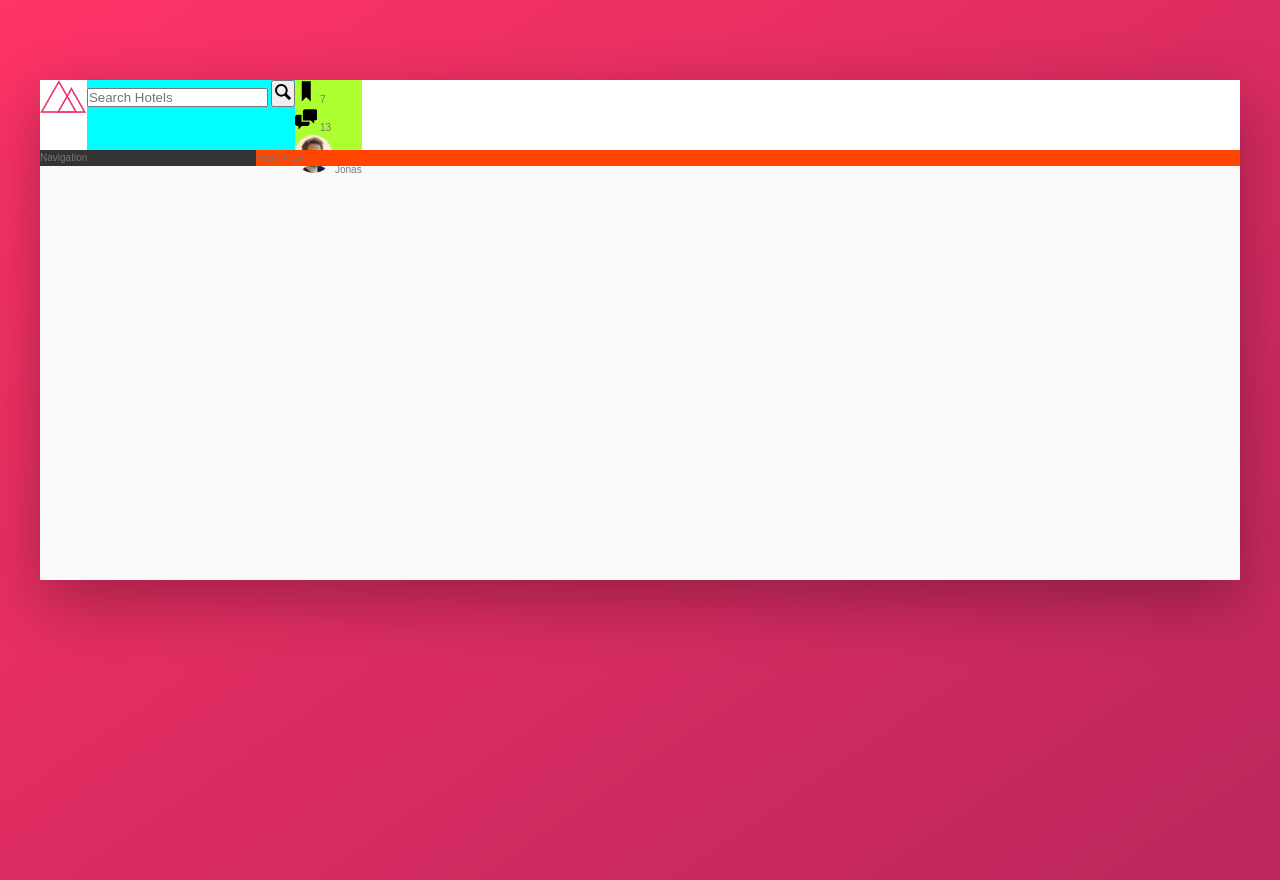
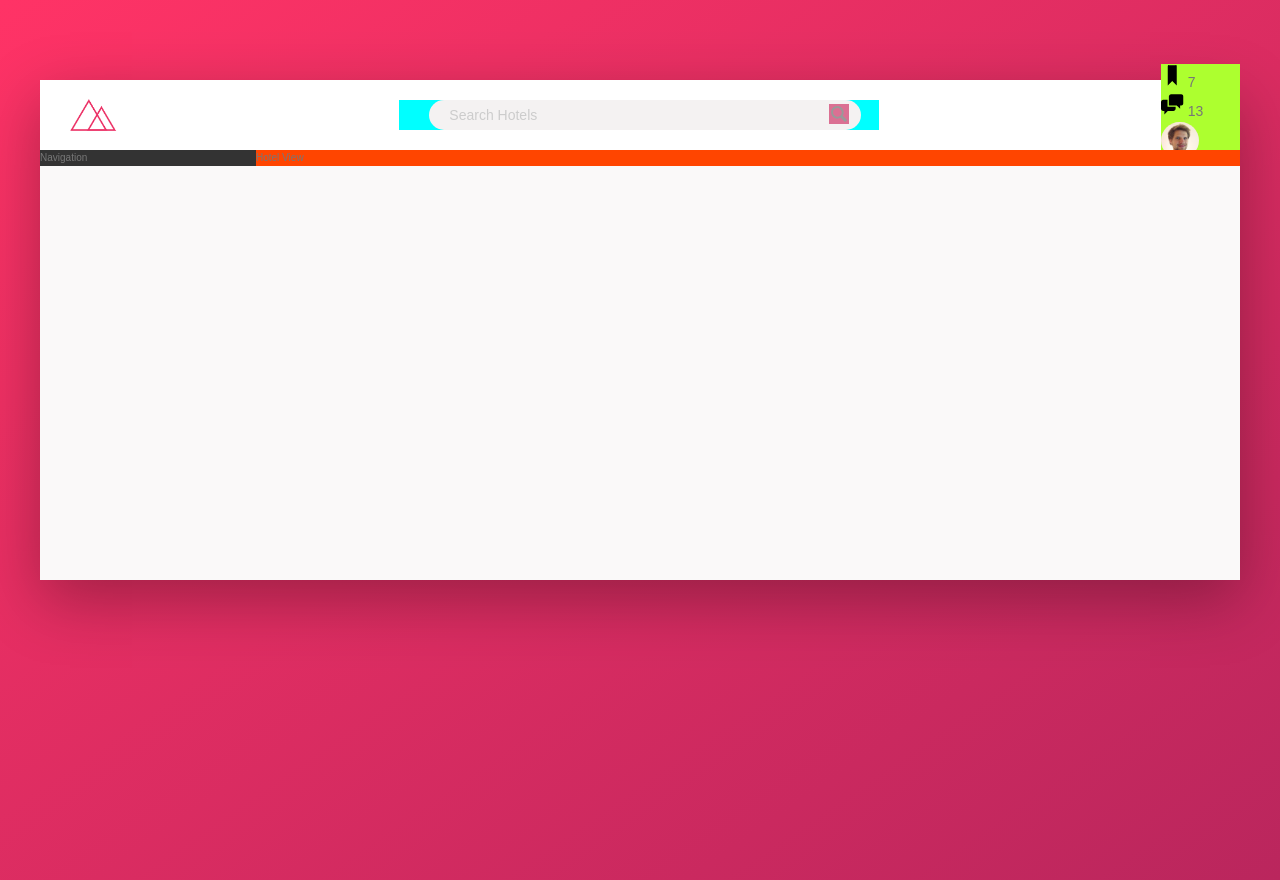
Before and after one commit to KSamra/css-practice-2, a website: page index.html in a window 1280 px wide. Drawn offline with Linux system fonts and the light colour scheme.

Commit message:
positioned and styled company logo and input field within the header. Need to position and style the header-nav elements now

```diff
--- a/sass/_components.scss
+++ b/sass/_components.scss
@@ -1,6 +1,7 @@
 ///LOGO
 .logo {
   height: 3.25rem;
+  margin-left: 3rem;
 
 }
 
@@ -8,17 +9,60 @@
 //SEARCH BOX
 .search {
   background-color: cyan;
+  flex: 0 0 40%;
+
+  display: flex;
+  align-items: center;
+  justify-content: center;
+
   &__input {
+    font-family: inherit;
+    font-size: inherit;
+    background-color: var(--color-grey-light-2);
+    border: none;
+    color: inherit;
+    padding: .7rem 2rem;
+    border-radius: 100px;
+    width: 90%;
+    transition: all .2s;
+
+    margin-right: -3.25rem;
+
+    &:focus {
+      outline: none;
+      width: 100%;
+      background-color: var(--color-grey-light-3);
+    }
+
+    &::-webkit-input-placeholder {
+      font-weight: 100;
+      color: var(--color-grey-light-4);
+    }
 
   }
 
+  &__input:focus + &__button {
+    background-color: var(--color-grey-light-3);
+  }
+
   &__button {
+    border: none;
+    background-color: var(--color-grey-light-2);
 
+    &:focus {
+      outline: none;
+    }
+
+    &:active {
+      transform: translateY(2px);
+    }
   }
 
   &__icon {
     height: 2rem;
     width: 2rem;
+    background-color: palevioletred;
+    fill: var(--color-grey-dark-3);
 
   }
 
--- a/sass/_layout.scss
+++ b/sass/_layout.scss
@@ -8,11 +8,14 @@
 }
 
 .header {
+  font-size: 1.4rem;
   height: 7rem;
   background-color: #fff;
   border-bottom: var(--color-grey-light-2);
 
   display: flex;
+  justify-content: space-between;
+  align-items: center;
 }
 
 .content {
```
Also changed, not shown: css/style.css.
